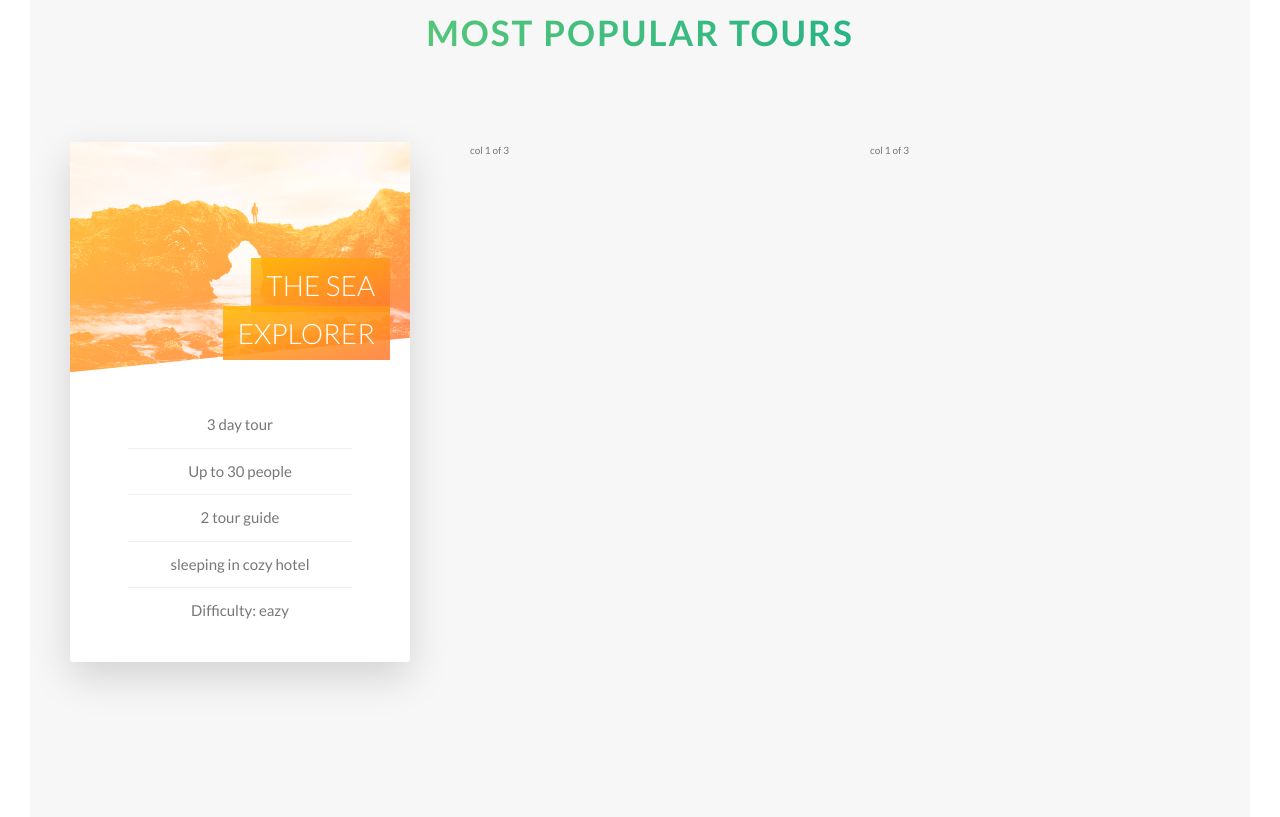
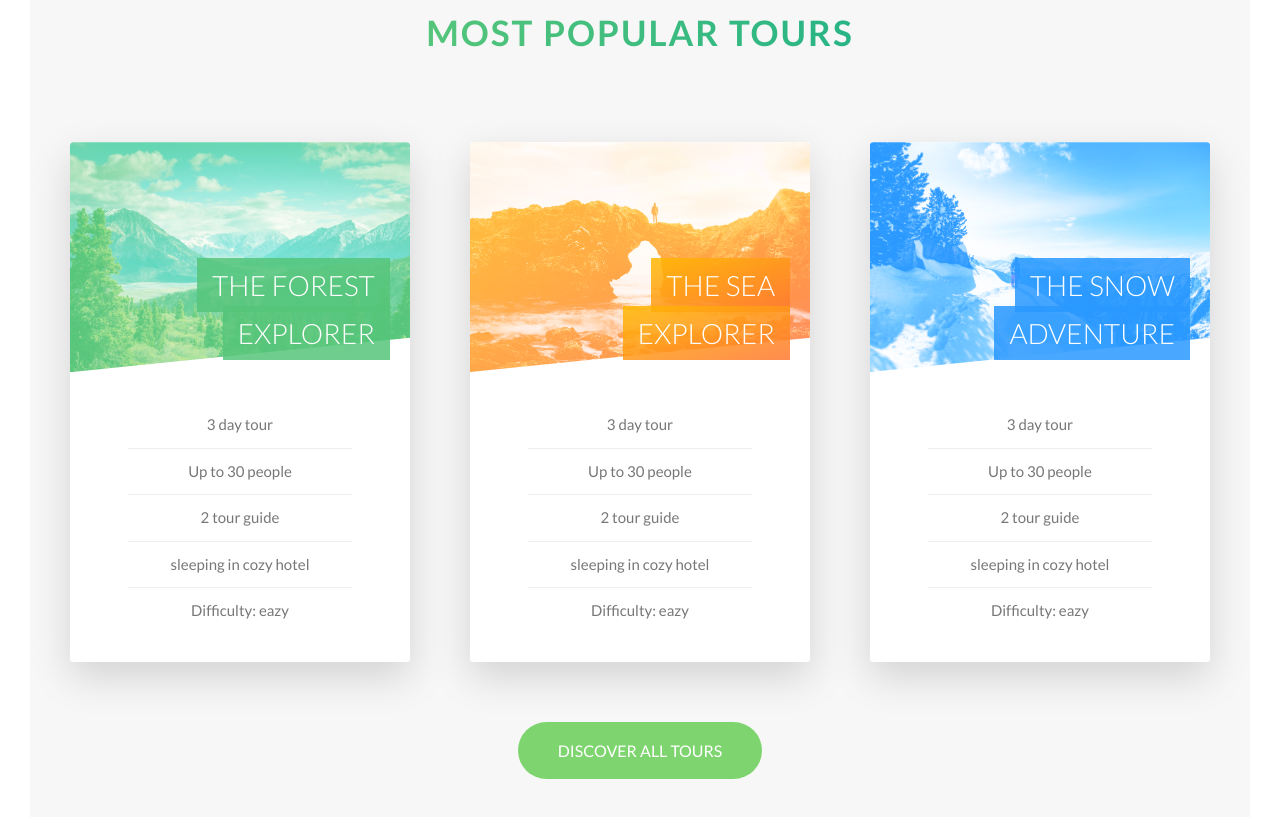
Before and after one commit to mehdignu/landing-pages, a website: page Natours/index.html in a window 1280 px wide. Shown: the part 2625-3442 px from the top of the page. Drawn offline with Linux system fonts and the light colour scheme.

Commit message:
build the tours section

```diff
--- a/Natours/index.html
+++ b/Natours/index.html
@@ -86,8 +86,10 @@
                     <i class="feature-box__icon icon-basic-world"></i>
                     <h3 class="heading-tertiary u-margin-bottom-small">Explore the world</h3>
                     <p class="feature-box__text">
-                        Lorem ipsum dolor sit amet, consectetur adipisicing elit. Animi delectus distinctio eius eligendi
-                        illo impedit, ipsa modi mollitia necessitatibus neque nisi numquam odit officia quaerat, quia, quis
+                        Lorem ipsum dolor sit amet, consectetur adipisicing elit. Animi delectus distinctio eius
+                        eligendi
+                        illo impedit, ipsa modi mollitia necessitatibus neque nisi numquam odit officia quaerat, quia,
+                        quis
                         repellat rerum vel.
                     </p>
                 </div>
@@ -98,8 +100,10 @@
                     <i class="feature-box__icon icon-basic-compass"></i>
                     <h3 class="heading-tertiary u-margin-bottom-small">Meet Nature</h3>
                     <p class="feature-box__text">
-                        Lorem ipsum dolor sit amet, consectetur adipisicing elit. Animi delectus distinctio eius eligendi
-                        illo impedit, ipsa modi mollitia necessitatibus neque nisi numquam odit officia quaerat, quia, quis
+                        Lorem ipsum dolor sit amet, consectetur adipisicing elit. Animi delectus distinctio eius
+                        eligendi
+                        illo impedit, ipsa modi mollitia necessitatibus neque nisi numquam odit officia quaerat, quia,
+                        quis
                         repellat rerum vel.
                     </p>
                 </div>
@@ -110,8 +114,10 @@
                     <i class="feature-box__icon icon-basic-map"></i>
                     <h3 class="heading-tertiary u-margin-bottom-small">Find your way</h3>
                     <p class="feature-box__text">
-                        Lorem ipsum dolor sit amet, consectetur adipisicing elit. Animi delectus distinctio eius eligendi
-                        illo impedit, ipsa modi mollitia necessitatibus neque nisi numquam odit officia quaerat, quia, quis
+                        Lorem ipsum dolor sit amet, consectetur adipisicing elit. Animi delectus distinctio eius
+                        eligendi
+                        illo impedit, ipsa modi mollitia necessitatibus neque nisi numquam odit officia quaerat, quia,
+                        quis
                         repellat rerum vel.
                     </p>
                 </div>
@@ -122,8 +128,10 @@
                     <i class="feature-box__icon icon-basic-heart"></i>
                     <h3 class="heading-tertiary u-margin-bottom-small">Live healthy life</h3>
                     <p class="feature-box__text">
-                        Lorem ipsum dolor sit amet, consectetur adipisicing elit. Animi delectus distinctio eius eligendi
-                        illo impedit, ipsa modi mollitia necessitatibus neque nisi numquam odit officia quaerat, quia, quis
+                        Lorem ipsum dolor sit amet, consectetur adipisicing elit. Animi delectus distinctio eius
+                        eligendi
+                        illo impedit, ipsa modi mollitia necessitatibus neque nisi numquam odit officia quaerat, quia,
+                        quis
                         repellat rerum vel.
                     </p>
                 </div>
@@ -150,6 +158,41 @@
                 <div class="card">
                     <div class="card__side card__side--front">
 
+                        <div class="card__picture card__picture--2">
+                            &nbsp;
+                        </div>
+
+                        <h4 class="card__heading">
+                            <span class="card__heading-span card__heading-span--2">The Forest explorer</span>
+                        </h4>
+
+                        <div class="card__details">
+                            <ul>
+                                <li>3 day tour</li>
+                                <li>Up to 30 people</li>
+                                <li>2 tour guide</li>
+                                <li>sleeping in cozy hotel</li>
+                                <li>Difficulty: eazy</li>
+                            </ul>
+                        </div>
+
+                    </div>
+                    <div class="card__side card__side--back card__side--back-2">
+                        <div class="card__cta">
+                            <div class="card__price-box">
+                                <div class="card__price-only">Only</div>
+                                <div class="card__price-value">$500</div>
+                            </div>
+                            <a href="#" class="btn btn--white">Book now !</a>
+                        </div>
+                    </div>
+                </div>
+            </div>
+
+            <div class="col-1-of-3">
+                <div class="card">
+                    <div class="card__side card__side--front">
+
                         <div class="card__picture card__picture--1">
                             &nbsp;
                         </div>
@@ -170,25 +213,65 @@
 
                     </div>
                     <div class="card__side card__side--back card__side--back-1">
-                        Back
+                        <div class="card__cta">
+                            <div class="card__price-box">
+                                <div class="card__price-only">Only</div>
+                                <div class="card__price-value">$300</div>
+                            </div>
+                            <a href="#" class="btn btn--white">Book now !</a>
+                        </div>
                     </div>
                 </div>
+
             </div>
 
             <div class="col-1-of-3">
-                col 1 of 3
-            </div>
+                <div class="card">
+                    <div class="card__side card__side--front">
 
-            <div class="col-1-of-3">
-                col 1 of 3
+                        <div class="card__picture card__picture--3">
+                            &nbsp;
+                        </div>
+
+                        <h4 class="card__heading">
+                            <span class="card__heading-span card__heading-span--3">The snow adventure</span>
+                        </h4>
+
+                        <div class="card__details">
+                            <ul>
+                                <li>3 day tour</li>
+                                <li>Up to 30 people</li>
+                                <li>2 tour guide</li>
+                                <li>sleeping in cozy hotel</li>
+                                <li>Difficulty: eazy</li>
+                            </ul>
+                        </div>
+
+                    </div>
+                    <div class="card__side card__side--back card__side--back-3">
+                        <div class="card__cta">
+                            <div class="card__price-box">
+                                <div class="card__price-only">Only</div>
+                                <div class="card__price-value">$875</div>
+                            </div>
+                            <a href="#" class="btn btn--white">Book now !</a>
+                        </div>
+                    </div>
+                </div>
+
             </div>
 
         </div>
 
 
-    </section>
+        <div class="u-center-text u-margin-huge-big">
+
+            <a href="#" class="btn btn--green">Discover all tours</a>
 
 
+        </div>
+
+    </section>
 
 
 </main>
--- a/Natours/sass/base/_utilities.scss
+++ b/Natours/sass/base/_utilities.scss
@@ -3,3 +3,6 @@
 .u-margin-bottom-big {margin-bottom: 8rem;}
 .u-margin-bottom-medium {margin-bottom: 4rem;}
 .u-margin-bottom-small {margin-bottom: 1.5rem;}
+
+.u-margin-top-big {margin-top: 8rem;}
+.u-margin-top-huge {margin-top: 10rem;}
--- a/Natours/sass/components/_button.scss
+++ b/Natours/sass/components/_button.scss
@@ -16,6 +16,16 @@
   &--white {
     background-color: $color-white;
     color: $color-grey-dark;
+
+    &::after {
+      background-color: $color-white;
+    }
+
+  }
+
+  &--green {
+    background-color: $color-primary;
+    color: $color-white;
 
     &::after {
       background-color: $color-white;
--- a/Natours/sass/components/_card.scss
+++ b/Natours/sass/components/_card.scss
@@ -24,11 +24,18 @@
     }
 
     &--back {
-      background-color: green;
       transform: rotateY(180deg);
 
       &-1 {
         background-image: linear-gradient(to right bottom, $color-secondary-light, $color-secondary-dark);
+      }
+
+      &-2 {
+        background-image: linear-gradient(to right bottom, $color-primary-light, $color-primary-light);
+      }
+
+      &-3 {
+        background-image: linear-gradient(to right bottom, $color-tertiary-light, $color-tertiary-light);
       }
 
     }
@@ -44,13 +51,14 @@
     transform: rotateY(0);
   }
 
-  // FRONT SIDE STYLING
-  &__picture{
+  &__picture {
 
     background-size: cover;
     height: 23rem;
     background-blend-mode: screen;
     clip-path: polygon(0 0, 100% 0, 100% 85%, 0 100%);
+    border-top-left-radius: 3px;
+    border-top-right-radius: 3px;
 
     &--1 {
       background-image: linear-gradient(to right bottom, $color-secondary-light, $color-secondary-dark),
@@ -58,13 +66,13 @@
     }
 
     &--2 {
-      background-image: linear-gradient(to right bottom, $color-secondary-light, $color-secondary-dark),
-      url("../img/nat-5.jpg");
+      background-image: linear-gradient(to right bottom, $color-primary-light, $color-primary-light),
+      url("../img/nat-6.jpg");
     }
 
     &--3 {
-      background-image: linear-gradient(to right bottom, $color-secondary-light, $color-secondary-dark),
-      url("../img/nat-5.jpg");
+      background-image: linear-gradient(to right bottom, $color-tertiary-light, $color-tertiary-light),
+      url("../img/nat-7.jpg");
     }
   }
 
@@ -80,13 +88,22 @@
     width: 75%;
   }
 
-  &__heading-span{
+  &__heading-span {
     padding: 1rem 1.5rem;
     box-decoration-break: clone;
 
-    &--1{
+    &--1 {
       background-image: linear-gradient(to right bottom, rgba($color-secondary-light, .85), rgba($color-secondary-dark, .85));
     }
+
+    &--2 {
+      background-image: linear-gradient(to right bottom, rgba($color-primary-light, .85), rgba($color-primary-light, .85));
+    }
+
+    &--3 {
+      background-image: linear-gradient(to right bottom, rgba($color-tertiary-light, .85), rgba($color-tertiary-light, .85));
+    }
+
   }
 
   &__details {
@@ -99,12 +116,12 @@
       width: 80%;
       margin: 0 auto;
 
-      li{
+      li {
         text-align: center;
         font-size: 1.5rem;
         padding: 1rem;
 
-        &:not(:last-child){
+        &:not(:last-child) {
           border-bottom: 1px solid $color-grey-light-2;
         }
 
@@ -113,5 +130,34 @@
 
   }
 
+  // FRONT SIDE STYLING
+  &__cta {
+    position: absolute;
+    top: 50%;
+    left: 50%;
+    transform: translate(-50%, -50%);
+    width: 90%;
+    text-align: center;
+  }
+
+  &__price-box {
+    text-align: center;
+    color: $color-white;
+    margin-bottom: 8rem;
+
+  }
+
+  &__price-only {
+
+    font-size: 1.4rem;
+    text-transform: uppercase;
+
+  }
+
+  &__price-value {
+    font-size: 6rem;
+    font-weight: 100;
+  }
+
 
 }
--- a/Natours/sass/pages/_home.scss
+++ b/Natours/sass/pages/_home.scss
@@ -19,6 +19,6 @@
 
 .section-tours {
   background-color: $color-grey-light-1;
-  padding: 25rem 0 50rem 0;
+  padding: 25rem 0 15rem 0;
   margin-top: -10rem;
 }
```
Also changed, not shown: Natours/css/style.css.
